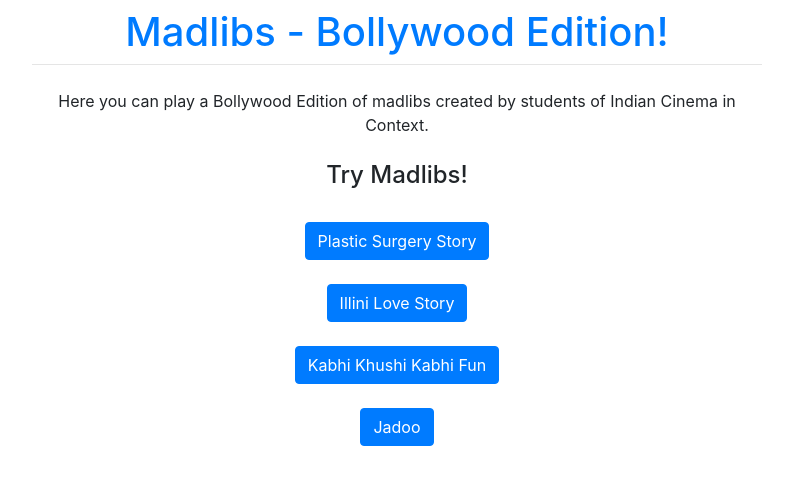
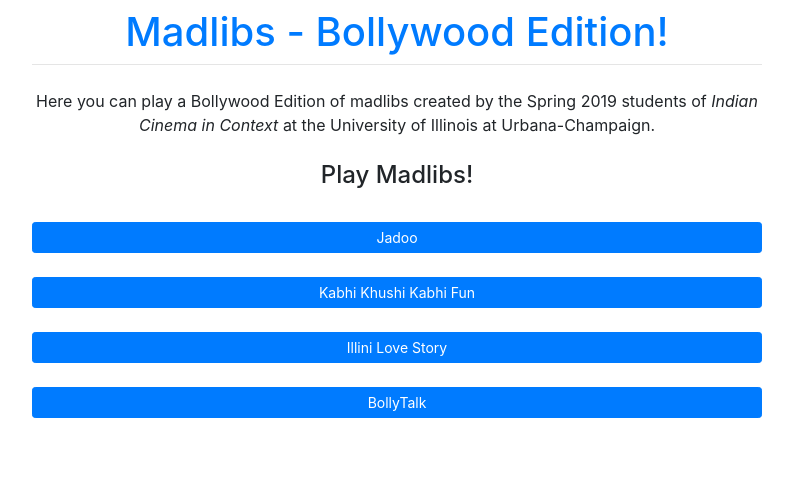
Before and after one commit to rbhttchr/bollywood_madlibs, a Django app: page / in a window 1280 px wide. Shown: the top 485 px of the page, without its empty margins (243-1036 px from the left). Run offline with Django 3.2, Linux system fonts and the light colour scheme; some libraries are stand-ins or nearby versions.

Commit message:
visual updated and added titles to stories

```diff
--- a/input/templates/input_words.html
+++ b/input/templates/input_words.html
@@ -3,7 +3,7 @@
 <title>{% block title %}Input words for your story!{% endblock %}</title>
 {% block content %}
 {{ form.media }}
-<div class="text-left" style="padding-left:10%">
+<div class="text-left" style="padding-left:30px;padding-right:30px;padding-bottom:30px">
     <h2>Input words for your story!</h2>
     <form method="post" enctype="multipart/form-data">
         {% csrf_token %}
--- a/input/templates/output_s000.html
+++ b/input/templates/output_s000.html
@@ -1,7 +1,10 @@
 {% extends 'base.html' %}
 
 {% block content %}
-<div style="padding:40px;">
+<div style="padding-left:30px;padding-right:30px;">
+    <h3>BollyTalk</h3>
+</div>
+<div style="padding:30px;">
     Welcome to our first edition of BollyTalk. Well, my friends, the latest buzz buzz is that <b>{{tuple.bollywood_actress_name}}</b> has undergone major plastic surgery.
     She could not stand the verbal abuse she was receiving from her recently acquired beau, <b>{{tuple.bollywood_actor_name}}</b>.
     He was constantly telling her that her <b>{{tuple.body_part_1}}</b> was too big and her <b>{{tuple.body_part_2}}</b> was way too small for his taste.
--- a/input/templates/output_s001.html
+++ b/input/templates/output_s001.html
@@ -1,7 +1,11 @@
 {% extends 'base.html' %}
 
 {% block content %}
-<div style="padding:40px;">
+<div style="padding-left:30px;padding-right:30px;">
+    <h3>Illini Love Story</h3>
+    <h5>By Sahil Modi</h5>
+</div>
+<div style="padding:30px;">
     <b>{{tuple.male_name}}</b> was <b>{{tuple.action_word}}</b> to class when he saw a <b>{{tuple.adjective_1}}</b>, beautiful ladki, <b>{{tuple.girl_name}}</b> struggling to find which CUMTD bus to take.
     He strolled over and with a <b>{{tuple.movement}}</b> of his wrist, pulled out an ultimate lady-stealer – the iPhone <b>{{tuple.number_1}}</b>.
     He pulls up CUMTD transit app with all of the lastest <b>{{tuple.adjective_2}}</b> features:
--- a/input/templates/output_s001_img.html
+++ b/input/templates/output_s001_img.html
@@ -1,7 +1,7 @@
 {% extends 'base.html' %}
 
 {% block content %}
-<div style="padding:40px;">
+<div style="padding:30px;">
     <body>
       <img class="card-img-bottom" src="/media/cumtd.png" alt="He's in love with CUMTD" width='200'>
 
--- a/input/templates/output_s002.html
+++ b/input/templates/output_s002.html
@@ -1,7 +1,11 @@
 {% extends 'base.html' %}
 
 {% block content %}
-<div style="padding:40px;">
+<div style="padding-left:30px;padding-right:30px;">
+    <h3>Kabhi Khushi Kabhi Fun</h3>
+    <h5>By Sahil Modi</h5>
+</div>
+<div style="padding:30px;">
     <b>{{tuple.male_name_1}}</b> is born into a wealthy Indian family and has a little brother named <b>{{tuple.male_name_2}}</b>.
     They were best friends growing up. Once he grows up, <b>{{tuple.male_name_1}}</b> gets married to <b>{{tuple.girl_name}}</b>.
     <b>{{tuple.number}}</b> years go by and <b>{{tuple.male_name_2}}</b> has a lovely girlfriend who is unfortunately of a lower caste and thus his parents highly disapprove of the relationship.
--- a/templates/home.html
+++ b/templates/home.html
@@ -3,12 +3,12 @@
 {% block title %}Indian Cinema in Context{% endblock %}
 
 {% block content %}
-<div class="text-center">
-    Here you can play a Bollywood Edition of madlibs created by students of Indian Cinema in Context.<br><br>
-    <h4>Try Madlibs!</h4><br>
-    <a class="btn btn-primary" href="s000/input/" role="button">Plastic Surgery Story</a><br><br>
-    <a class="btn btn-primary" href="s001/input/" role="button">Illini Love Story</a><br><br>
-    <a class="btn btn-primary" href="s002/input/" role="button">Kabhi Khushi Kabhi Fun</a><br><br>
-    <a class="btn btn-primary" href="s003/input/" role="button">Jadoo</a><br><br>
+<div class="text-center" style="padding_left:30px;padding_right:30px;padding-bottom:30px">
+    Here you can play a Bollywood Edition of madlibs created by the Spring 2019 students of <i>Indian Cinema in Context</i> at the University of Illinois at Urbana-Champaign.<br><br>
+    <h4>Play Madlibs!</h4><br>
+    <a class="btn btn-primary btn-sm btn-block" href="s003/input/" role="button">Jadoo</a><br>
+    <a class="btn btn-primary btn-sm btn-block" href="s002/input/" role="button">Kabhi Khushi Kabhi Fun</a><br>
+    <a class="btn btn-primary btn-sm btn-block" href="s001/input/" role="button">Illini Love Story</a><br>
+    <a class="btn btn-primary btn-sm btn-block" href="s000/input/" role="button">BollyTalk</a><br>
 </div>
 {% endblock %}
```
Also changed, not shown: input/templates/output_s003.html (+6 -2 lines).
